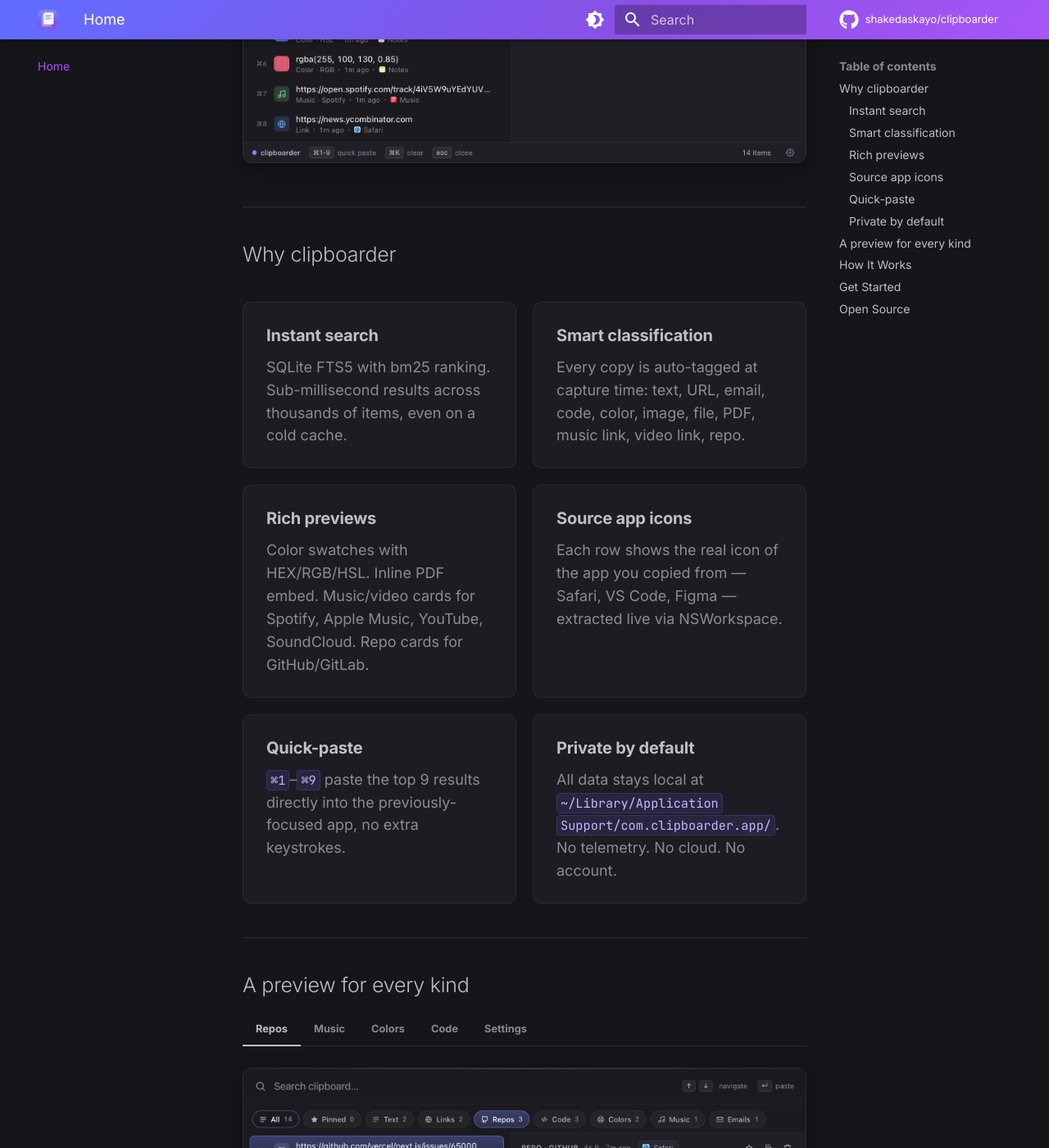
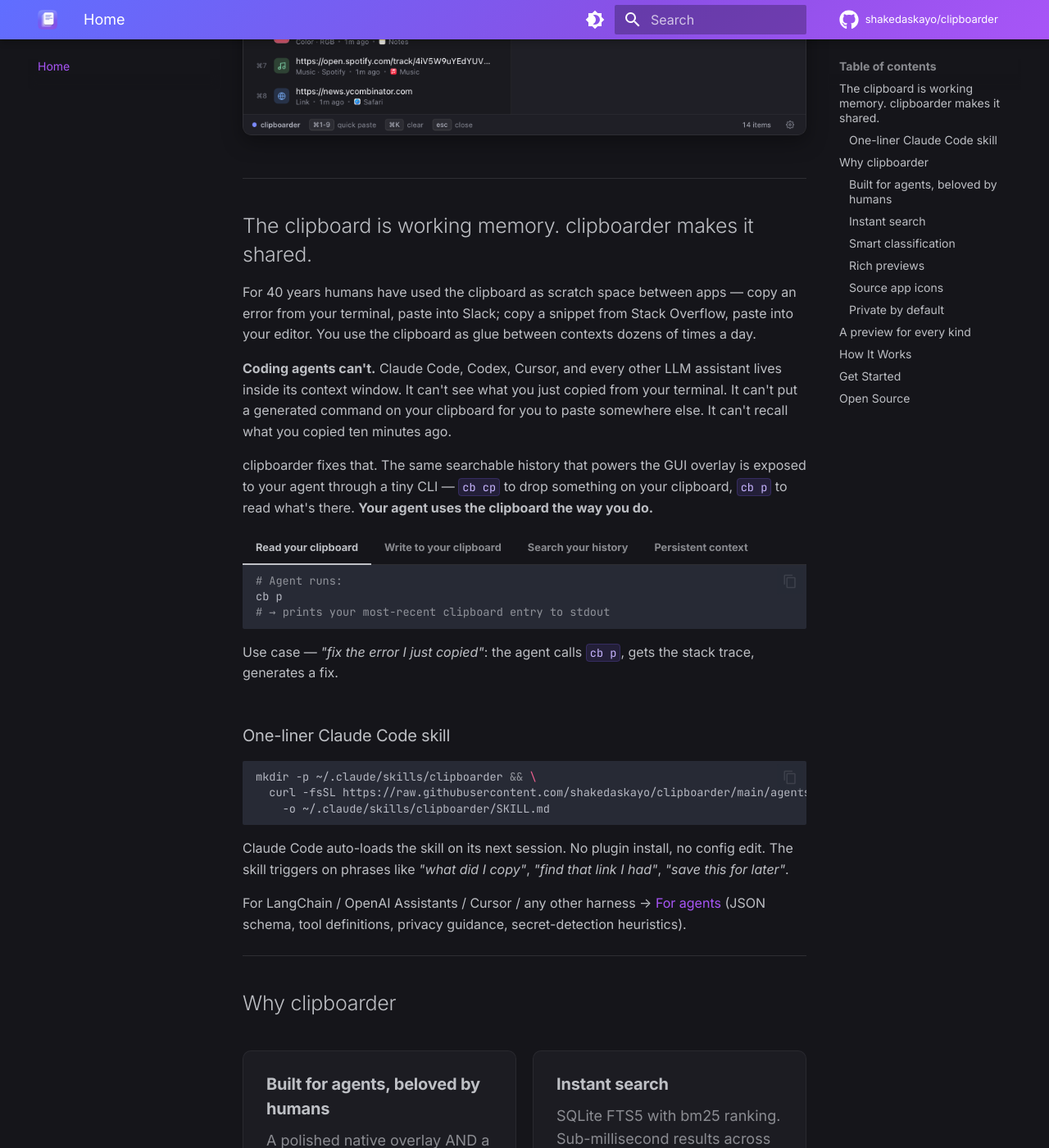
Before and after one commit to shakedaskayo/clipboarder, an MkDocs documentation site: the page built from docs/docs/index.md, in a window 1280 px wide and 1400 px high, scrolled down 1046 px. Shown: the whole window at 82% size. Built offline with MkDocs 1.6.1 and Material for MkDocs 9.7.7, drawn with Linux system fonts in a browser that asks for light colours; comment, search, counter and statistics services are not loaded; some of the changed text lies outside the part shown.

Commit message:
docs: index page leads with the agentic CLI narrative
Mirror the README's framing on the docs landing page:

- Tagline: "A clipboard for humans AND coding agents. Searchable
  history, smart classification, native macOS overlay, scriptable
  CLI."
- Buttons: [Install] [For Agents] (was [Install] [Quickstart])
- New "The clipboard is working memory. clipboarder makes it shared."
  section right after the hero screenshot. Tabbed gallery showing
  the four core agent flows: read / write / search / persist with
  copy-pasteable cb commands and concrete use cases.
- Claude Code skill one-liner promoted to the top of the agent
  section (was buried in cli-reference/pipes.md).
- Feature grid reordered to lead with "Built for agents, beloved
  by humans".
- "How It Works" diagram redrawn to show GUI + CLI as two equal
  consumers of the same SQLite store, not just GUI-centric.

````diff
--- a/docs/docs/index.md
+++ b/docs/docs/index.md
@@ -4,10 +4,10 @@
 
 # clipboarder
 
-<p class="tagline">A faster, smarter, more beautiful clipboard manager for macOS. Captures everything you copy — text, links, code, colors, PDFs, music — and makes it searchable in milliseconds.</p>
+<p class="tagline">A clipboard for humans <em>and</em> coding agents. Searchable history, smart classification, native macOS overlay, scriptable CLI.</p>
 
 [Install](getting-started/installation.md){ .md-button .md-button--primary }
-[Quickstart](getting-started/quickstart.md){ .md-button }
+[For Agents](agents/index.md){ .md-button }
 
 </div>
 
@@ -25,9 +25,74 @@
 
 ---
 
+## The clipboard is working memory. clipboarder makes it shared.
+
+For 40 years humans have used the clipboard as scratch space between apps — copy an error from your terminal, paste into Slack; copy a snippet from Stack Overflow, paste into your editor. You use the clipboard as glue between contexts dozens of times a day.
+
+**Coding agents can't.** Claude Code, Codex, Cursor, and every other LLM assistant lives inside its context window. It can't see what you just copied from your terminal. It can't put a generated command on your clipboard for you to paste somewhere else. It can't recall what you copied ten minutes ago.
+
+clipboarder fixes that. The same searchable history that powers the GUI overlay is exposed to your agent through a tiny CLI — `cb cp` to drop something on your clipboard, `cb p` to read what's there. **Your agent uses the clipboard the way you do.**
+
+=== "Read your clipboard"
+
+    ```bash
+    # Agent runs:
+    cb p
+    # → prints your most-recent clipboard entry to stdout
+    ```
+
+    Use case — *"fix the error I just copied"*: the agent calls `cb p`, gets the stack trace, generates a fix.
+
+=== "Write to your clipboard"
+
+    ```bash
+    # Agent runs:
+    echo "cargo update -p tokio" | cb cp
+    # → puts the fix on your clipboard, AND in clipboarder history
+    ```
+
+    Use case — *"give me a command I can paste in terminal"*: the agent calls `cb cp`, then says "⌘V into terminal". Zero manual copy-paste between you and the agent.
+
+=== "Search your history"
+
+    ```bash
+    cb p --kind repo --grep "auth"
+    # → most-recent GitHub URL matching "auth"
+    ```
+
+    Use case — *"find that PR URL I copied earlier"*: agent calls `cb p --grep` and returns the link in under 2 ms.
+
+=== "Persistent context"
+
+    ```bash
+    cb pin 42   # agent stars an item to survive history limits
+    cb watch    # stream new copies as JSON Lines as they happen
+    ```
+
+    Use case — *"remember this for next session"*: agent pins items it wants persistent recall on.
+
+### One-liner Claude Code skill
+
+```bash
+mkdir -p ~/.claude/skills/clipboarder && \
+  curl -fsSL https://raw.githubusercontent.com/shakedaskayo/clipboarder/main/agents/.claude/skills/clipboarder/SKILL.md \
+    -o ~/.claude/skills/clipboarder/SKILL.md
+```
+
+Claude Code auto-loads the skill on its next session. No plugin install, no config edit. The skill triggers on phrases like *"what did I copy"*, *"find that link I had"*, *"save this for later"*.
+
+For LangChain / OpenAI Assistants / Cursor / any other harness → [For agents](agents/index.md) (JSON schema, tool definitions, privacy guidance, secret-detection heuristics).
+
+---
+
 ## Why clipboarder
 
 <div class="feature-grid" markdown>
+
+<div class="feature-card" markdown>
+### Built for agents, beloved by humans
+A polished native overlay AND a `cb` CLI on your PATH. Both read the same SQLite history. Same data, two interfaces.
+</div>
 
 <div class="feature-card" markdown>
 ### Instant search
@@ -41,7 +106,7 @@
 
 <div class="feature-card" markdown>
 ### Rich previews
-Color swatches with HEX/RGB/HSL. Inline PDF embed. Music/video cards for Spotify, Apple Music, YouTube, SoundCloud. Repo cards for GitHub/GitLab.
+Color swatches with HEX/RGB/HSL. Inline PDF embed. Branded music/video cards. Repo cards for GitHub/GitLab with OpenGraph hero.
 </div>
 
 <div class="feature-card" markdown>
@@ -50,13 +115,8 @@
 </div>
 
 <div class="feature-card" markdown>
-### Quick-paste
-`⌘1`–`⌘9` paste the top 9 results directly into the previously-focused app, no extra keystrokes.
-</div>
-
-<div class="feature-card" markdown>
 ### Private by default
-All data stays local at `~/Library/Application Support/com.clipboarder.app/`. No telemetry. No cloud. No account.
+All data stays local. No telemetry. No cloud. No account. Privacy exclusions keep password managers out of history.
 </div>
 
 </div>
@@ -90,16 +150,30 @@
 ## How It Works
 
 ```
-NSPasteboard  ─▶  Watcher  ─▶  Classify + hash  ─▶  SQLite + FTS5
-                                                         │
-       ⌘⇧V hotkey  ─▶  Tauri IPC  ─▶  React frontend  ─◀──┘
-                            │
-                            ▼
-                    Paste-back via CGEventPost
-                    into the previously-focused app
+       ┌────────────────────────────────────────────────────────┐
+       │                  Your macOS clipboard                  │
+       │                    (NSPasteboard)                      │
+       └─────────────┬──────────────────────────┬───────────────┘
+                     │                          │
+              read   │                          │  write
+                     ▼                          ▼
+┌──────────────────────────┐         ┌──────────────────────────┐
+│   GUI overlay (⌘⇧V)      │         │   cb CLI                 │
+│   for humans             │         │   for agents + shells    │
+│                          │         │                          │
+│   Search, filter, paste  │         │   cb cp / cb p / cb pop  │
+└─────────────┬────────────┘         └─────────────┬────────────┘
+              │                                    │
+              └─────────────────┬──────────────────┘
+                                ▼
+              ┌─────────────────────────────────┐
+              │  SQLite + FTS5 (local, on disk) │
+              │  ~/Library/Application Support/ │
+              │   com.clipboarder.app/          │
+              └─────────────────────────────────┘
 ```
 
-A Rust thread watches `NSPasteboard` change-count and reads every clipboard event. Content is classified, deduplicated, and persisted. The overlay is a frameless transparent Tauri window that floats above other apps and joins every macOS Space. Selecting an item writes it back to the pasteboard, hides the overlay, and synthesizes `⌘V` into the previously-focused app.
+A Rust thread watches `NSPasteboard` change-count. Every copy is classified, deduplicated via SHA-256, persisted with FTS5 triggers keeping the search index in sync. The overlay is a frameless transparent Tauri window that floats above other apps. Selecting an item writes it back to the pasteboard, hides the overlay, deactivates clipboarder (so macOS surfaces your previous app), and synthesizes `⌘V` via `CGEventPost`. The CLI talks to the same SQLite store directly — works whether or not the GUI is running.
 
 ---
 
@@ -107,6 +181,8 @@
 
 - **[Installation](getting-started/installation.md)** — one-liner installer or manual `.dmg`
 - **[Quickstart](getting-started/quickstart.md)** — your first 60 seconds with clipboarder
+- **[Pipe one-liners (`cb cp` / `cb p`)](cli-reference/pipes.md)** — the flagship CLI ergonomics
+- **[For agents](agents/index.md)** — Claude Skill, LangChain, OpenAI, schema
 - **[Keyboard shortcuts](usage/shortcuts.md)** — the moves that make it fast
 - **[Settings](settings/index.md)** — every knob, explained
 
````
